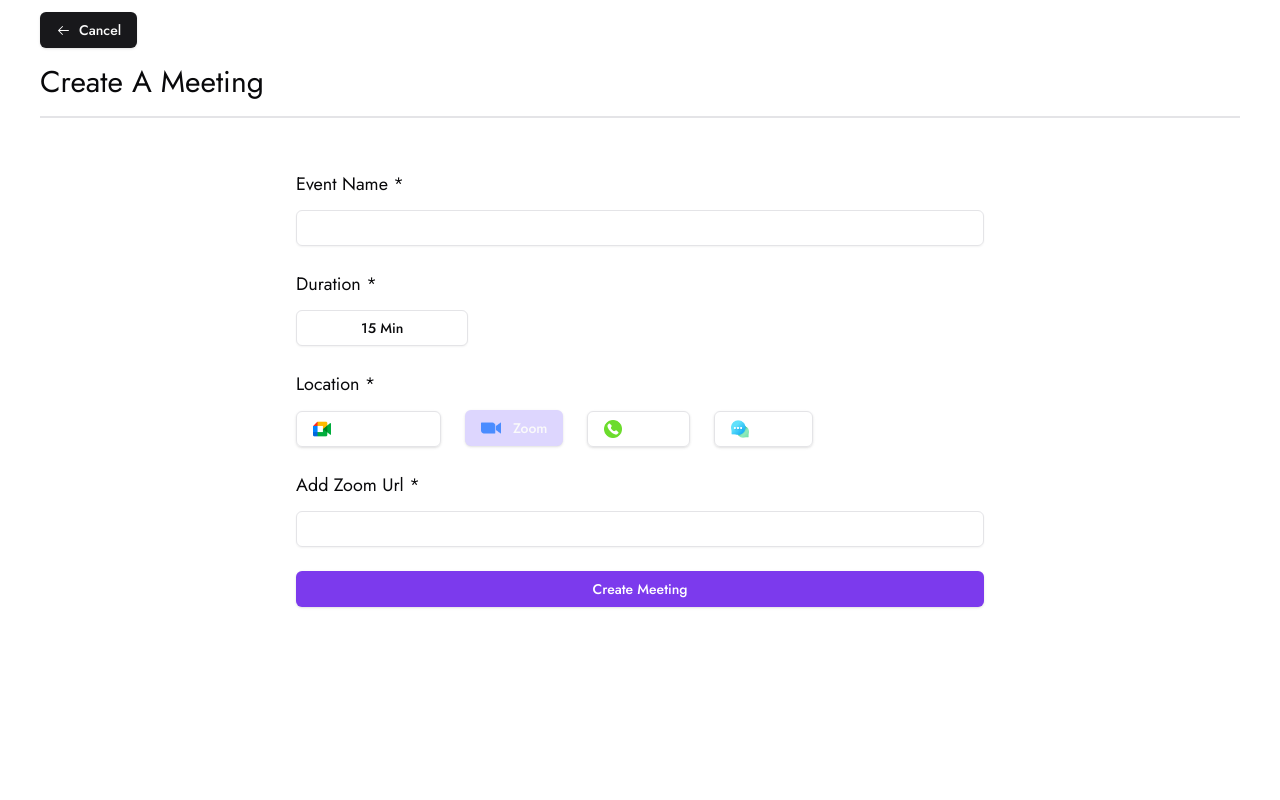
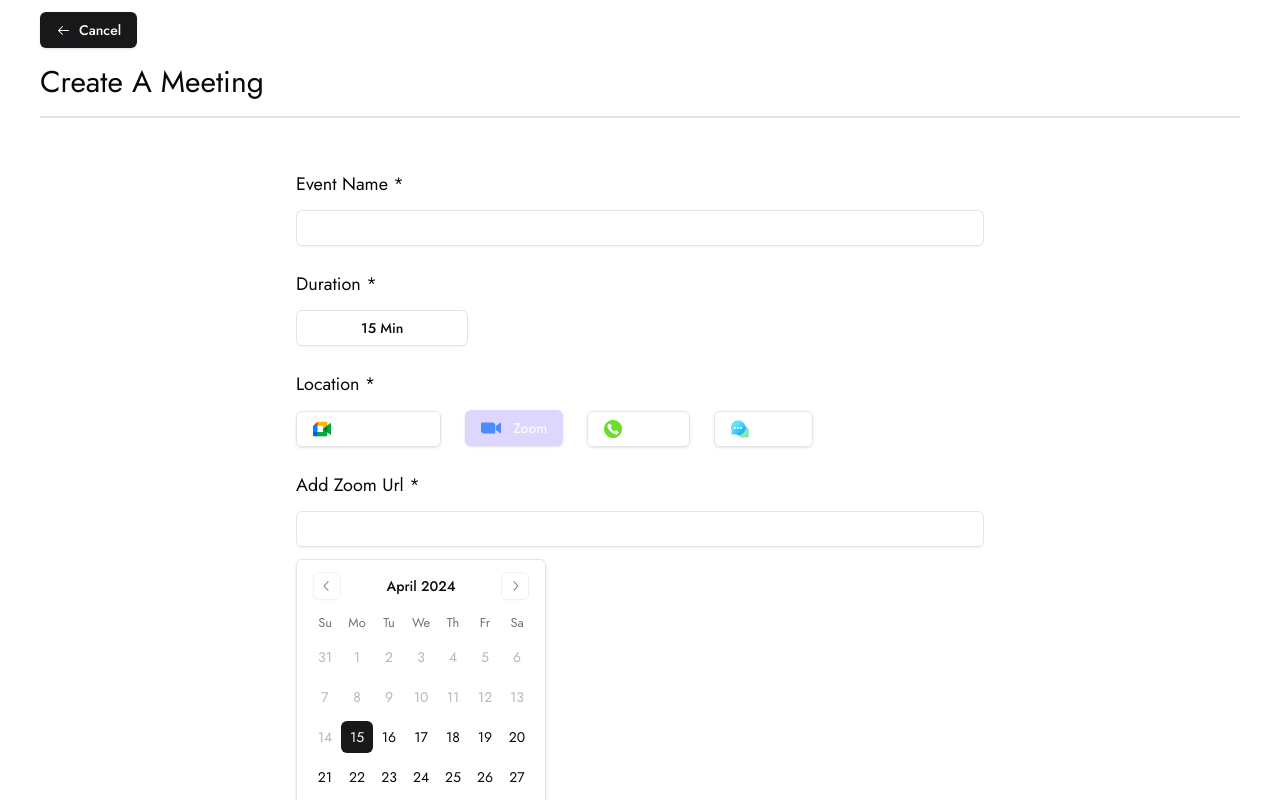
Before and after one commit to Vinaypartap-Singh/MeetEasy, a Next.js app: page /create in a window 1280 px wide. Both pictures are taken after a click on the element "Zoom". Shown: the top 800 px of the page. Built offline with nearby package versions, Linux system fonts and the light colour scheme.

Commit message:
Meeting Page

```diff
--- a/package.json
+++ b/package.json
@@ -16,9 +16,11 @@
     "@radix-ui/react-slot": "^1.0.2",
     "class-variance-authority": "^0.7.0",
     "clsx": "^2.1.0",
+    "date-fns": "^3.6.0",
     "next": "14.2.1",
     "next-themes": "^0.3.0",
     "react": "^18",
+    "react-day-picker": "^8.10.1",
     "react-dom": "^18",
     "react-icons": "^5.1.0",
     "tailwind-merge": "^2.2.2",
--- a/src/_components/Hero.tsx
+++ b/src/_components/Hero.tsx
@@ -80,7 +80,7 @@
               className="bg-violet-500 hover:bg-violet-600 dark:text-white flex items-center gap-x-2"
               asChild
             >
-              <Link href={"/create-meeting"}>
+              <Link href={"/create"}>
                 Schedule a Meeting
                 <SlCalender />
               </Link>
--- a/src/_components/MeetingComp.tsx
+++ b/src/_components/MeetingComp.tsx
@@ -1,7 +1,6 @@
 "use client";
 
 import { Input } from "@/components/ui/input";
-
 import MeetingHeader from "./meetingHeader";
 import {
   DropdownMenu,
@@ -10,12 +9,26 @@
   DropdownMenuTrigger,
 } from "@/components/ui/dropdown-menu";
 import { Button } from "@/components/ui/button";
-import { title } from "process";
 import Image from "next/image";
-import { useState } from "react";
+import { useEffect, useState } from "react";
+import { Calendar } from "@/components/ui/calendar";
 
 export default function MeetingPageComponenet() {
   const [selectedLocation, setSelectedLocation] = useState("");
+  const [date, setDate] = useState<Date | undefined>(new Date());
+  const [formValue, setFormvalue] = useState();
+
+  // UseStates
+  const [timeSlot, setTimeSlots] = useState<Array<string>>();
+  const [eventName, setEventName] = useState<string>();
+  const [duration, setDuration] = useState<number>(15);
+  const [locationName, setLocationName] = useState<string>();
+  const [meetUrl, setMeetURL] = useState<string>();
+
+  useEffect(() => {
+    duration && createTimeSlot(duration);
+  }, [duration]);
+
   const timeOptions = [
     {
       time: 15,
@@ -50,13 +63,42 @@
     },
   ];
 
+  const createTimeSlot = (interval: number) => {
+    const startTime = 8 * 60; // 8 AM in minutes
+    const endTime = 22 * 60; // 10 PM in minutes
+    const totalSlots = (endTime - startTime) / interval;
+    const slots = Array.from({ length: totalSlots }, (_, i) => {
+      const totalMinutes = startTime + i * interval;
+      const hours = Math.floor(totalMinutes / 60);
+      const minutes = totalMinutes % 60;
+      const formattedHours = hours > 12 ? hours - 12 : hours; // Convert to 12-hour format
+      const period = hours >= 12 ? "PM" : "AM";
+      return `${String(formattedHours).padStart(2, "0")}:${String(
+        minutes
+      ).padStart(2, "0")} ${period}`;
+    });
+
+    setTimeSlots(slots);
+  };
+
+  const createMeeting = () => {
+    setFormvalue({
+      eventName: eventName,
+      duration: duration,
+      locationName: locationName,
+      meetUrl: meetUrl,
+    });
+
+    console.log(formValue);
+  };
+
   return (
     <div>
       <MeetingHeader />
       <div className="max-w-3xl px-10 space-y-6 m-auto mt-10">
         <div className="space-y-3">
           <h3 className="text-lg">Event Name *</h3>
-          <Input />
+          <Input onChange={(e) => setEventName(e.target.value)} />
         </div>
         <div className="space-y-3">
           <h3 className="text-lg">Duration *</h3>
@@ -71,6 +113,7 @@
                 return (
                   <>
                     <Button
+                      onClick={() => setDuration(time)}
                       key={index}
                       variant={"ghost"}
                       className="w-full text-center"
@@ -90,6 +133,7 @@
             {locations.map(({ title, img }, index) => {
               return (
                 <Button
+                  onChange={() => setLocationName(title)}
                   key={index}
                   asChild
                   className={`cursor-pointer hover:text-black ${
@@ -114,12 +158,34 @@
             })}
           </div>
         </div>
-        <div className="space-y-3">
-          <h3 className="text-lg">Add {selectedLocation} Url *</h3>
-          <Input />
-        </div>
+        {selectedLocation && (
+          <div className="space-y-3">
+            <h3 className="text-lg">Add {selectedLocation} Url *</h3>
+            <Input onChange={(e) => setMeetURL(e.target.value)} />
+            <div className="space-x-2">
+              <Calendar
+                mode="single"
+                selected={date}
+                onSelect={setDate}
+                disabled={(date) => date <= new Date()}
+                className="rounded-md border shadow w-fit"
+              />
+              <div
+                className="flex flex-col w-full overflow-auto gap-4 p-4 border"
+                style={{ maxHeight: "300px" }}
+              >
+                {timeSlot?.map((slot) => (
+                  <Button variant={"outline"}>{slot}</Button>
+                ))}
+              </div>
+            </div>
+          </div>
+        )}
         <div>
-          <Button className="bg-violet-600 text-white w-full">
+          <Button
+            className="bg-violet-600 text-white w-full"
+            onClick={createMeeting}
+          >
             Create Meeting
           </Button>
         </div>
--- a/src/_components/meetingHeader.tsx
+++ b/src/_components/meetingHeader.tsx
@@ -12,7 +12,7 @@
             <h5>Cancel</h5>
           </Link>
         </Button>
-        <h1 className="capitalize text-3xl border-b-2 pb-4">
+        <h1 className="capitalize text-3xl border-b-2 pb-4 mt-10">
           Create a meeting
         </h1>
       </div>
--- a/src/app/create/page.tsx
+++ b/src/app/create/page.tsx
@@ -1,4 +1,5 @@
 import MeetingPageComponenet from "@/_components/MeetingComp";
+import { useState } from "react";
 
 export default function Page() {
   return (
--- /dev/null
+++ b/src/components/ui/calendar.tsx
@@ -0,0 +1,72 @@
+"use client"
+
+import * as React from "react"
+import { ChevronLeftIcon, ChevronRightIcon } from "@radix-ui/react-icons"
+import { DayPicker } from "react-day-picker"
+
+import { cn } from "@/lib/utils"
+import { buttonVariants } from "@/components/ui/button"
+
+export type CalendarProps = React.ComponentProps<typeof DayPicker>
+
+function Calendar({
+  className,
+  classNames,
+  showOutsideDays = true,
+  ...props
+}: CalendarProps) {
+  return (
+    <DayPicker
+      showOutsideDays={showOutsideDays}
+      className={cn("p-3", className)}
+      classNames={{
+        months: "flex flex-col sm:flex-row space-y-4 sm:space-x-4 sm:space-y-0",
+        month: "space-y-4",
+        caption: "flex justify-center pt-1 relative items-center",
+        caption_label: "text-sm font-medium",
+        nav: "space-x-1 flex items-center",
+        nav_button: cn(
+          buttonVariants({ variant: "outline" }),
+          "h-7 w-7 bg-transparent p-0 opacity-50 hover:opacity-100"
+        ),
+        nav_button_previous: "absolute left-1",
+        nav_button_next: "absolute right-1",
+        table: "w-full border-collapse space-y-1",
+        head_row: "flex",
+        head_cell:
+          "text-muted-foreground rounded-md w-8 font-normal text-[0.8rem]",
+        row: "flex w-full mt-2",
+        cell: cn(
+          "relative p-0 text-center text-sm focus-within:relative focus-within:z-20 [&:has([aria-selected])]:bg-accent [&:has([aria-selected].day-outside)]:bg-accent/50 [&:has([aria-selected].day-range-end)]:rounded-r-md",
+          props.mode === "range"
+            ? "[&:has(>.day-range-end)]:rounded-r-md [&:has(>.day-range-start)]:rounded-l-md first:[&:has([aria-selected])]:rounded-l-md last:[&:has([aria-selected])]:rounded-r-md"
+            : "[&:has([aria-selected])]:rounded-md"
+        ),
+        day: cn(
+          buttonVariants({ variant: "ghost" }),
+          "h-8 w-8 p-0 font-normal aria-selected:opacity-100"
+        ),
+        day_range_start: "day-range-start",
+        day_range_end: "day-range-end",
+        day_selected:
+          "bg-primary text-primary-foreground hover:bg-primary hover:text-primary-foreground focus:bg-primary focus:text-primary-foreground",
+        day_today: "bg-accent text-accent-foreground",
+        day_outside:
+          "day-outside text-muted-foreground opacity-50  aria-selected:bg-accent/50 aria-selected:text-muted-foreground aria-selected:opacity-30",
+        day_disabled: "text-muted-foreground opacity-50",
+        day_range_middle:
+          "aria-selected:bg-accent aria-selected:text-accent-foreground",
+        day_hidden: "invisible",
+        ...classNames,
+      }}
+      components={{
+        IconLeft: ({ ...props }) => <ChevronLeftIcon className="h-4 w-4" />,
+        IconRight: ({ ...props }) => <ChevronRightIcon className="h-4 w-4" />,
+      }}
+      {...props}
+    />
+  )
+}
+Calendar.displayName = "Calendar"
+
+export { Calendar }
```
Also changed, not shown: 1 other file (tests, documents, lock files or other folders).
